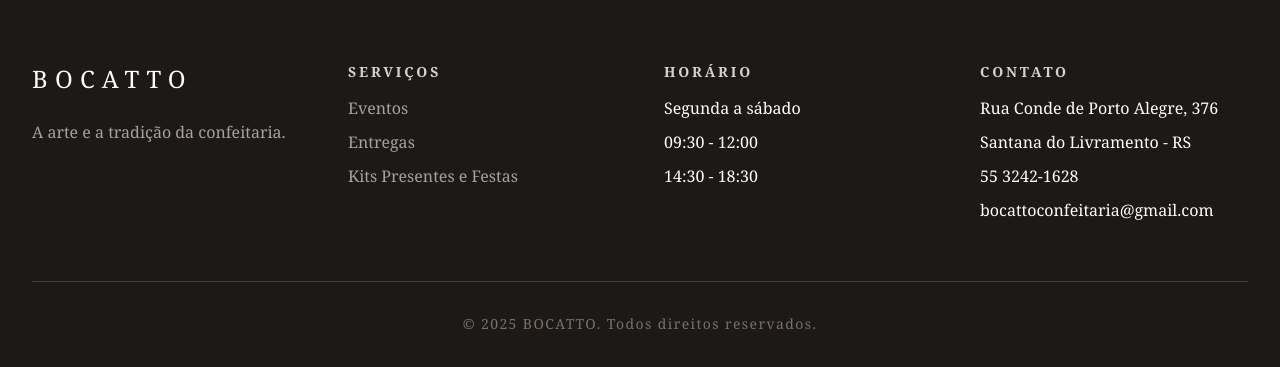
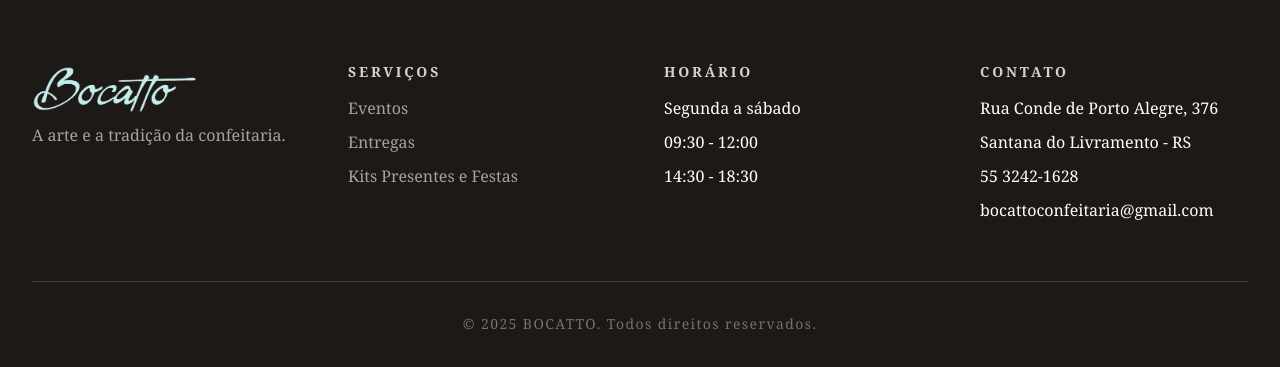
Before and after one commit to jpgercc/Juan_BOCATTO, a plain HTML site: page index.html in a window 1280 px wide. Shown: the part 3441-3808 px from the top of the page. Drawn offline with Linux system fonts and the light colour scheme.

Commit message:
add img-footer remove txt-logo

```diff
--- a/index.html
+++ b/index.html
@@ -241,9 +241,14 @@
     <footer>
         <div class="footer-grid">
             <div class="footer-section">
-                <h3>BOCATTO</h3>
+                <!--<h3>BOsCATTO</h3>-->
+                <a href="index.html" class="logo">
+                    <img src="./assets/LOGO-WIDE-WT-MINIMALIST.png" alt="Bocatto Logo">
+                    <!--<span class="logo-re-wt">&reg;</span> REGISTRO JA NOTIFICADO NO HEADER -->
+                </a>
                 <p>A arte e a tradição da confeitaria.</p>
             </div>
+
             <div class="footer-section">
                 <h4>SERVIÇOS</h4>
                 <ul>
--- a/scripts.js
+++ b/scripts.js
@@ -1,5 +1,5 @@
 // ============================
-// GLOBAL VARIABLES
+// 'GLOBAL' VARIABLES (currentCategory SÓ EXISTE EM PRODUTOSHTML)
 // ============================
 let currentSlide = 0;
 let currentCategory = 'todos';
--- a/styles.css
+++ b/styles.css
@@ -719,12 +719,14 @@ footer {
     max-width: 1280px;
     margin: 0 auto 3rem;
 }
+/*
 .footer-section h3 {
     font-size: 1.5rem;
     font-weight: 300;
     letter-spacing: 0.3em;
     margin-bottom: 1.5rem;
 }
+*/
 .footer-section h4 {
     font-size: 0.875rem;
     letter-spacing: 0.2em;
```
Also changed, not shown: eventos.html (+5 -1 lines), produtos.html (+5 -1 lines), assets/LOGO-WIDE-WT-MINIMALIST.png (added).
